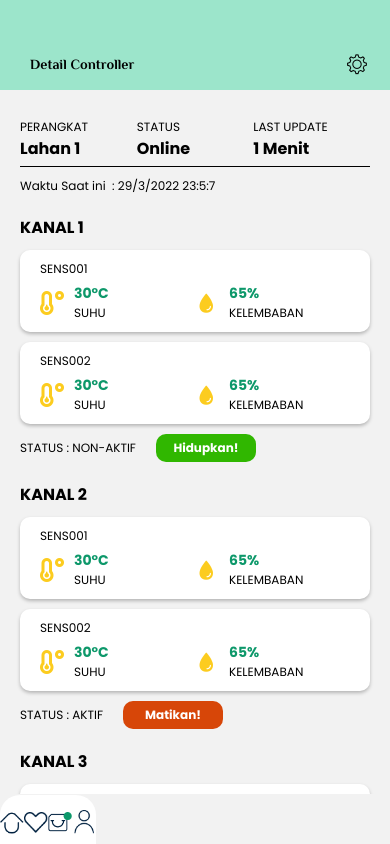
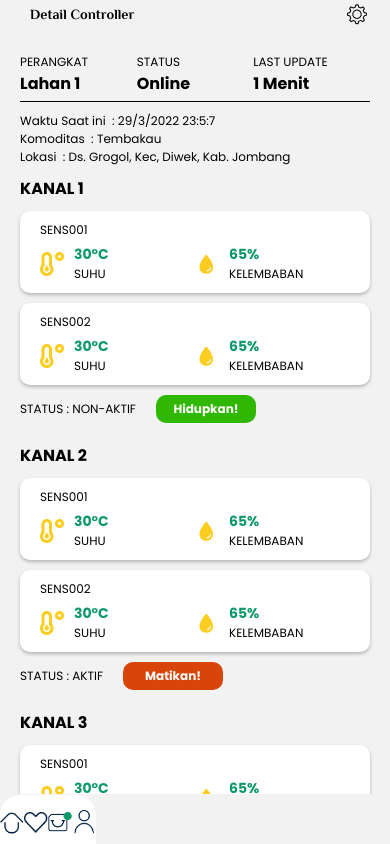
Before and after one commit to mazatlumm/Bertani, a React Native app: screen /DetailController in a window 390 px wide. Built offline with nearby package versions, Linux system fonts and the light colour scheme.

Commit message:
Repair Login

```diff
--- a/screen/DetailController.js
+++ b/screen/DetailController.js
@@ -47,11 +47,11 @@ const DetailController = ({navigation}) => {
   return (
     <View style={{ flex: 1, alignItems: 'center'}}>
         <ScrollView style={{marginBottom:50, width:windowWidth}}>
-            <View style={{position:'absolute', width:windowWidth, height:90, backgroundColor:'#9CE5CB', top:0, left:0, zIndex:-2}}></View>
+            <View style={styles.ColorTopBar}></View>
             {/* Top Bar */}
             <TopBarDetailController />
 
-            <View style={{marginTop:25, flexDirection:'row', borderBottomWidth:0.2, paddingVertical:5, marginHorizontal:20}}>
+            <View style={{marginTop:10, flexDirection:'row', borderBottomWidth:0.2, paddingVertical:5, marginHorizontal:20}}>
                 <View style={{marginTop:10, flex:2}}>
                     <Text style={styles.TextPoppins}>PERANGKAT</Text>
                     <Text style={styles.TextPoppinsBold}>Lahan 1</Text>
@@ -68,12 +68,14 @@ const DetailController = ({navigation}) => {
 
             <View style={{marginHorizontal:20, marginTop:10}}>
                 <Text style={styles.TextPoppins}>Waktu Saat ini  : {currentDate}</Text>
+                <Text style={styles.TextPoppins}>Komoditas  : Tembakau</Text>
+                <Text style={styles.TextPoppins}>Lokasi  : Ds. Grogol, Kec, Diwek, Kab. Jombang</Text>
             </View>
 
             {/* Kanal */}
             <View style={{paddingHorizontal:20}}>
                 {/* Kanal 1 */}
-                <View style={{marginTop:20}}>
+                <View style={{marginTop:10}}>
                     <Text style={styles.TextPoppinsBold}>KANAL 1</Text>
                     <View style={styles.CardKanal}>
                         <Text style={styles.TextPoppins}>SENS001</Text>
@@ -217,7 +219,7 @@ const DetailController = ({navigation}) => {
                 </View>
 
                 {/* Kanal 4 */}
-                <View style={{marginTop:20}}>
+                <View style={{marginTop:20, marginBottom:10}}>
                     <Text style={styles.TextPoppinsBold}>KANAL 4</Text>
                     <View style={styles.CardKanal}>
                         <Text style={styles.TextPoppins}>SENS001</Text>
@@ -288,6 +290,22 @@ const DetailController = ({navigation}) => {
 export default DetailController
 
 const styles = StyleSheet.create({
+    ColorTopBar:{
+        position:'absolute',
+        width:windowWidth,
+        ...Platform.select({
+            ios:{
+                height:90,
+            },
+            android:{
+                height:70
+            }
+        }),
+        backgroundColor:'#9CE5CB',
+        top:0,
+        left:0,
+        zIndex:-2
+    },
     H1Philoshoper:{
         fontFamily:'Philosopher-Bold',
         color:'black',
--- a/screen/Login.js
+++ b/screen/Login.js
@@ -3,6 +3,10 @@ import React from 'react'
 import TopImage from '../assets/images/LoginImage.png'
 import IconUsername from '../assets/images/IconUsername.png'
 import IconPassword from '../assets/images/IconPassword.png'
+
+// Icon
+import { FontAwesome } from '@expo/vector-icons';
+import { EvilIcons } from '@expo/vector-icons';
 
 const Login = ({navigation}) => {
   return (
@@ -17,7 +21,7 @@ const Login = ({navigation}) => {
                 placeholder='Username'
                 style={styles.TextInput}
                 />
-                <Image source={IconUsername} style={{resizeMode:'contain',height:'50%', flex:1, marginTop:10, justifyContent:'flex-end'}} />
+                <FontAwesome name="user" size={24} color="black" />
             </View>
             <View style={styles.BoxInput}>
                 <TextInput
@@ -25,7 +29,7 @@ const Login = ({navigation}) => {
                 style={styles.TextInput}
                 secureTextEntry={true}
                 />
-                 <Image source={IconPassword} style={{resizeMode:'contain',height:'50%', flex:1, marginTop:10, justifyContent:'flex-end'}} />
+                <FontAwesome name="lock" size={26} color="black" />
             </View>
 
             <TouchableOpacity style={styles.LoginButton} onPress={()=>navigation.navigate('Dashboard')}>
@@ -52,7 +56,8 @@ const styles = StyleSheet.create({
     BoxInput:{
         borderBottomWidth:1,
         marginBottom:20,
-        flexDirection:'row'
+        flexDirection:'row',
+        alignItems:'center',
     },
     TextInput:{
         fontSize:16,
--- a/screen/TopBarDetailController.js
+++ b/screen/TopBarDetailController.js
@@ -21,7 +21,7 @@ const TopBarDetailController = () => {
       }
 
   return (
-    <View style={{paddingHorizontal:20, width:'100%', marginTop:25}}>
+    <View style={{paddingHorizontal:20, width:'100%'}}>
         <View style={styles.TopBarBox}>
             <View style={{flex:3, justifyContent:'flex-start'}}>
                 <Text style={styles.TopBarText}>Detail Controller</Text>
@@ -38,7 +38,14 @@ export default TopBarDetailController
 
 const styles = StyleSheet.create({
     TopBarBox:{
-      marginTop:25,
+      ...Platform.select({
+        ios:{
+          marginTop:50,
+        },
+        android:{
+          marginTop:35
+        }
+      }),
       width:'100%',
       alignItems:'flex-start',
       flexDirection:'row',
```
